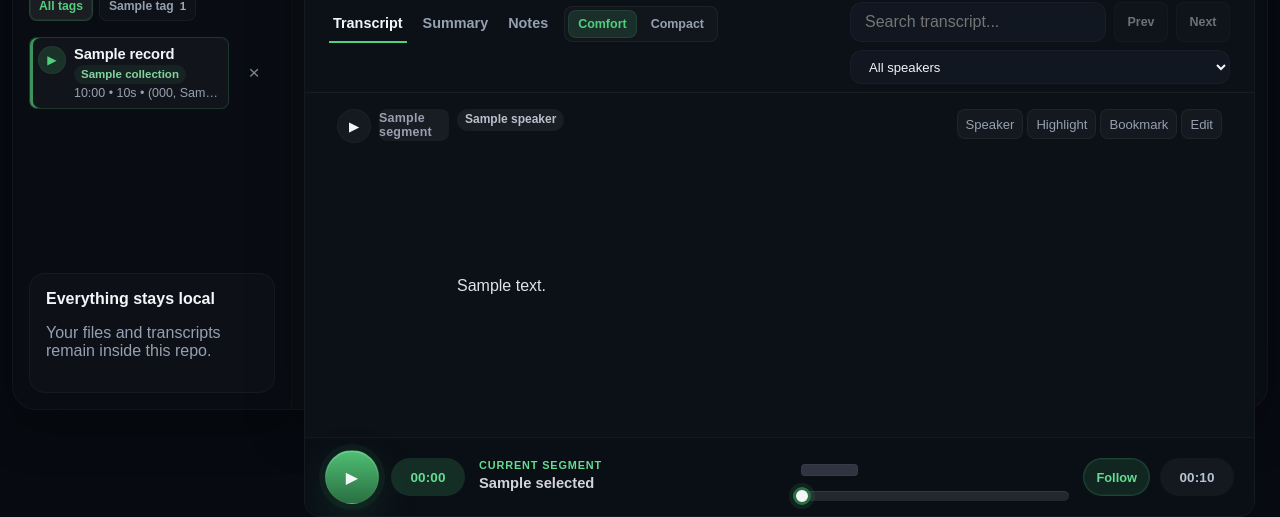
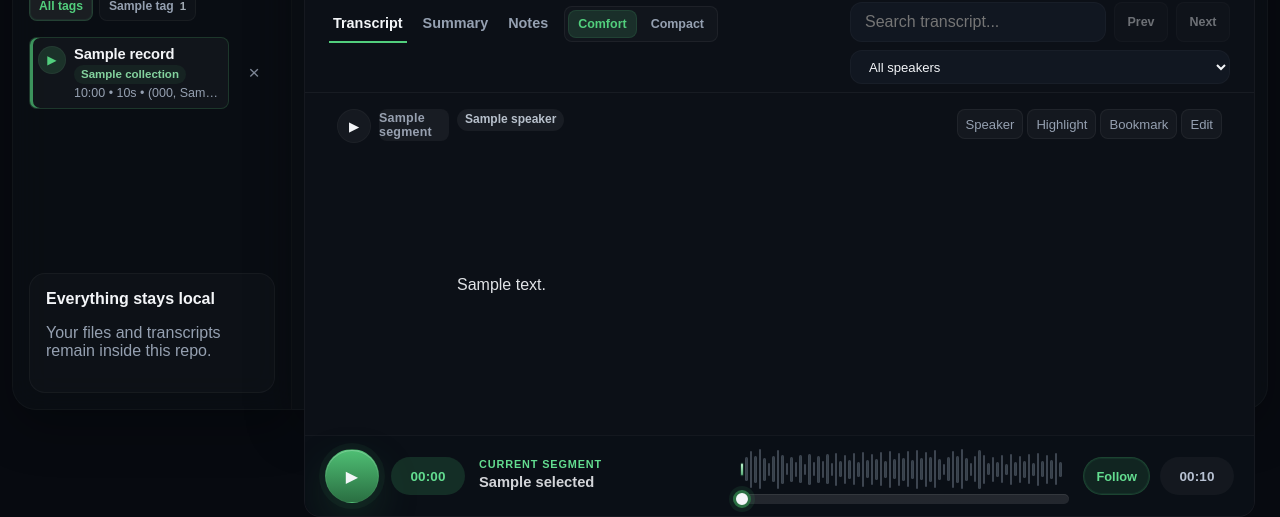
Before and after one commit to burnz0/whisper-local, a Flask app: template templates/index.html in a window 1280 px wide. Shown: the part 378-895 px from the top of the page. Run offline with Flask 3, Linux system fonts and the light colour scheme; the template is opened without the code that fills it: most values are stand-ins (such as "Sample title", 1, 10 or a date in 2020); some libraries are stand-ins or nearby versions.

Commit message:
Match player waveform to baseline

```diff
--- a/static/app.js
+++ b/static/app.js
@@ -271,6 +271,7 @@
     waveformSegments.forEach((bar) => {
       const start = Number(bar.dataset.waveStart || 0);
       const end = Number(bar.dataset.waveEnd || 0);
+      bar.classList.toggle("is-played", end <= timeSeconds);
       bar.classList.toggle("is-active", timeSeconds >= start && timeSeconds < end);
     });
     segmentRows.forEach((row) => {
--- a/static/styles.css
+++ b/static/styles.css
@@ -1481,8 +1481,8 @@ textarea:focus,
 }
 
 .player-now {
-  flex: 0 1 300px;
-  min-width: 190px;
+  flex: 0 1 240px;
+  min-width: 160px;
   display: grid;
   grid-template-columns: minmax(0, 1fr) auto;
   gap: 3px 10px;
@@ -1541,7 +1541,7 @@ textarea:focus,
 }
 
 .player-center {
-  flex: 1;
+  flex: 1 1 320px;
   min-width: 0;
   position: relative;
   padding: 0 4px 14px;
@@ -1609,22 +1609,24 @@ body.is-playing .player-button {
 .waveform {
   display: flex;
   align-items: center;
-  gap: 3px;
-  height: 34px;
+  justify-content: center;
+  gap: 2px;
+  height: 42px;
   flex: 1;
   min-width: 0;
   overflow: hidden;
-  padding: 8px 4px;
+  padding: 2px 4px;
 }
 
 .waveform span,
 .waveform-segment {
-  flex: var(--wave-grow, 0) 1 6px;
-  min-width: 6px;
-  height: 12px;
-  border-radius: 4px;
+  flex: 1 1 3px;
+  min-width: 2px;
+  max-width: 5px;
+  height: var(--wave-height, 24px);
+  border-radius: var(--radius-pill);
   border: 0;
-  background: rgba(159, 174, 196, 0.24);
+  background: rgba(159, 174, 196, 0.3);
   box-shadow: inset 0 0 0 1px rgba(255, 255, 255, 0.035);
   opacity: 1;
   transition:
@@ -1638,13 +1640,25 @@ body.is-playing .player-button {
   padding: 0;
 }
 
+.waveform-segment.is-played {
+  background: linear-gradient(
+    180deg,
+    rgba(107, 238, 151, 0.94),
+    rgba(45, 143, 78, 0.62)
+  );
+}
+
 .waveform-segment:hover,
 .waveform-segment.is-active {
-  background: rgba(82, 207, 125, 0.76);
+  background: linear-gradient(
+    180deg,
+    rgba(188, 255, 208, 0.98),
+    rgba(82, 207, 125, 0.74)
+  );
   box-shadow:
     inset 0 0 0 1px rgba(255, 255, 255, 0.12),
     0 0 0 1px rgba(82, 207, 125, 0.16);
-  transform: translateY(-1px);
+  transform: scaleY(1.08);
 }
 
 .waveform-segment:focus-visible {
--- a/templates/index.html
+++ b/templates/index.html
@@ -327,16 +327,17 @@
               </div>
               <div class="player-center">
                 <div class="waveform" id="waveform" aria-label="Transcript timing waveform">
-                  {% if selected.segments %}
-                  {% for segment in selected.segments %}
-                  {% set segment_duration = (segment.end|float) - (segment.start|float) %}
+                  {% if selected.duration_seconds %}
+                  {% for i in range(72) %}
+                  {% set wave_start = (selected.duration_seconds|float) * i / 72 %}
+                  {% set wave_end = (selected.duration_seconds|float) * (i + 1) / 72 %}
                   <button
                     type="button"
                     class="waveform-segment"
-                    data-wave-start="{{ segment.start }}"
-                    data-wave-end="{{ segment.end }}"
-                    aria-label="Seek to {{ segment.start_label }}"
-                    style="--wave-grow: {{ '%.2f'|format(segment_duration if segment_duration > 0 else 0.2) }}; --wave-height: {{ 14 + (((segment.text|length) + loop.index * 7) % 28) }}px"
+                    data-wave-start="{{ '%.2f'|format(wave_start) }}"
+                    data-wave-end="{{ '%.2f'|format(wave_end) }}"
+                    aria-label="Seek to {{ '%.0f'|format(wave_start) }} seconds"
+                    style="--wave-height: {{ 11 + ((i * 13 + i // 3 * 7) % 30) }}px"
                   ></button>
                   {% endfor %}
                   {% else %}
```
